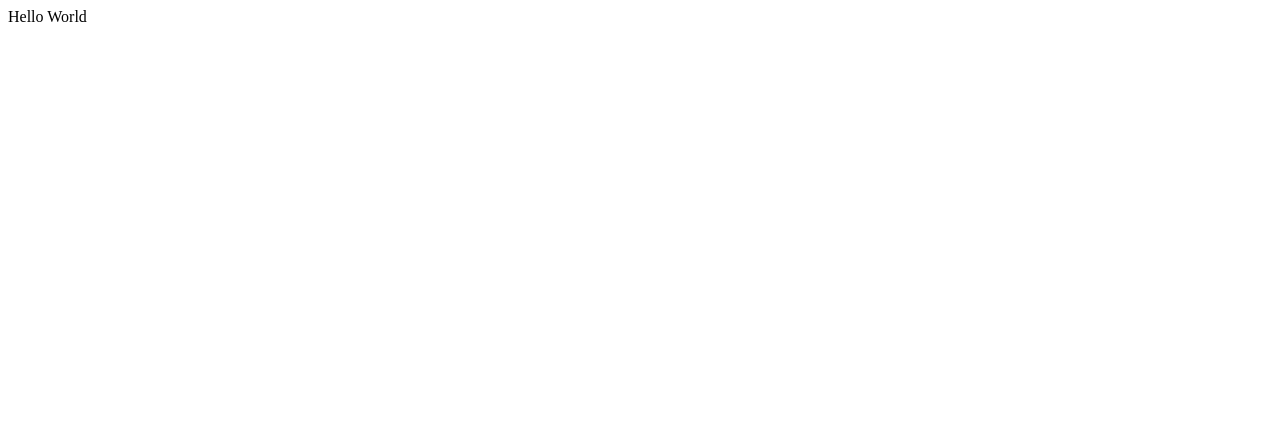
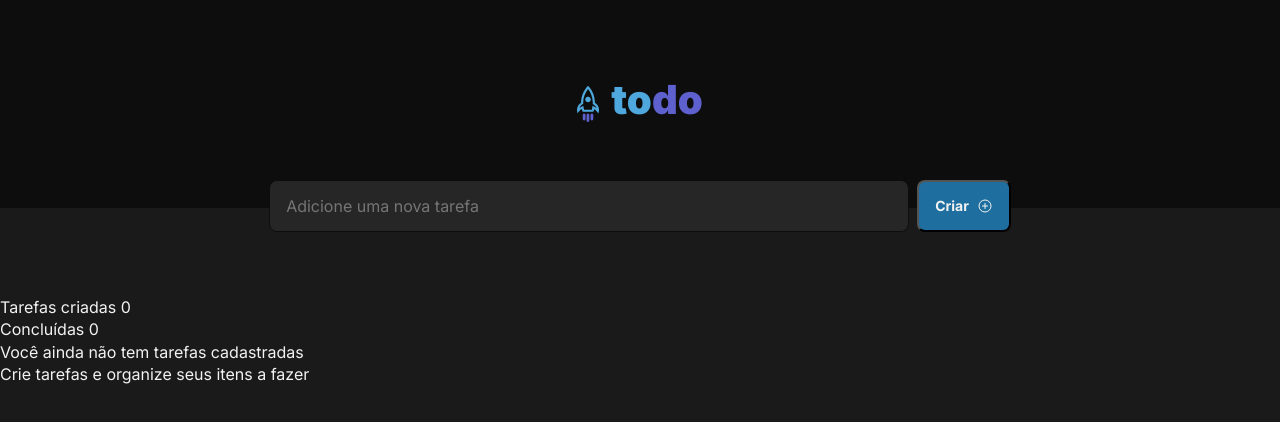
Before and after one commit to Dojak220/ignite-reactjs-desafio-01-tasks-control, a React (Vite) app: page / in a window 1280 px wide. Shown: the top 422 px of the page. Built offline with nearby package versions, Linux system fonts and the light colour scheme.

Commit message:
Add form to App

```diff
--- /dev/null
+++ b/src/App.module.css
@@ -0,0 +1,46 @@
+.taskForm {
+  display: flex;
+  align-items: center;
+  align-items: center;
+  justify-content: center;
+  gap: 0.5rem;
+  margin-top: -1.75rem;
+  margin-bottom: 4rem;
+}
+
+.taskForm textarea {
+  display: flex;
+  background: var(--gray-500);
+  color: var(--gray-300);
+  border: 1px solid var(--gray-700);
+  border-radius: 8px;
+
+  width: 50%;
+  height: 3.25rem;
+  padding: 0.875rem 0 0 1rem;
+
+  resize: none;
+}
+
+.taskForm button[type=submit] {
+  display: flex;
+  align-items: center;
+  justify-content: center;
+
+  background: var(--blue-500);
+  color: var(--gray-100);
+  border-radius: 8px;
+  font-size: 0.875rem;
+  font-weight: bold;
+
+  height: 3.25rem;
+  padding: 1rem;
+  gap: 8px;
+  cursor: pointer;
+
+  transition: background-color 0.05s;
+}
+
+.taskForm button:hover {
+  background: var(--blue-100);
+}
--- a/src/App.tsx
+++ b/src/App.tsx
@@ -1,5 +1,67 @@
+import { ChangeEvent, FormEvent, InvalidEvent, useState } from "react"
+import { PlusCircle } from "phosphor-react"
+import { Header } from "./components/Header"
+
+import "./global.css"
+
+import styles from "./App.module.css"
+
 export default function App() {
+  const [tasks, setTasks] = useState(["Tarefa 1"])
+  const [newTaskText, setNewTaskText] = useState("")
+
+  function handleNewTaskChange(event: ChangeEvent<HTMLTextAreaElement>) {
+    event.target.setCustomValidity("")
+    setNewTaskText(event.target.value)
+  }
+
+  function handleNewTaskInvalid(event: InvalidEvent<HTMLTextAreaElement>) {
+    event.target.setCustomValidity("Preencha este campo!!")
+  }
+
+  function handleCreateNewTask(event: FormEvent) {
+    event.preventDefault();
+
+    setTasks([...tasks, newTaskText])
+
+    setNewTaskText("")
+  }
+
   return (
-    <div>Hello World</div>
+    <>
+      <Header />
+      <main>
+        <form onSubmit={handleCreateNewTask}  className={styles.taskForm}>
+          <textarea
+            name="task"
+            value={newTaskText}
+            onChange={handleNewTaskChange}
+            onInvalid={handleNewTaskInvalid}
+            required
+            placeholder="Adicione uma nova tarefa"
+          />
+          <div className={styles.createButton}>
+            <button type="submit">
+              Criar
+              <PlusCircle size={16} />
+            </button>
+          </div>
+        </form>
+        <div>
+          Tarefas criadas <span>0</span>
+        </div>
+        <div>
+          Concluídas <span>0</span>
+        </div>
+      </main>
+      <footer>
+        <div>
+          Você ainda não tem tarefas cadastradas
+        </div>
+        <div>
+          Crie tarefas e organize seus itens a fazer
+        </div>
+      </footer>
+    </>
   )
 }
```
